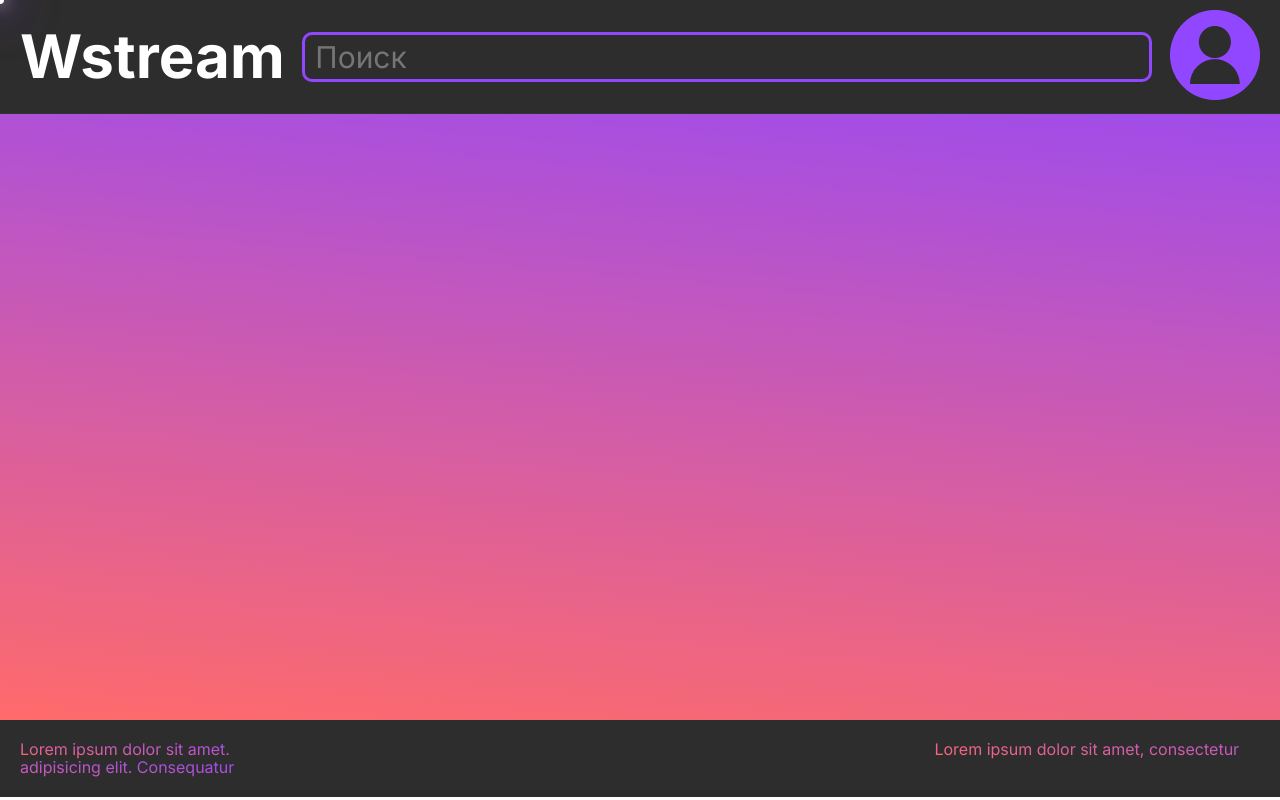
After one commit to Shiro9009/GAG, a Django app: template gagproject/hello/templates/main.html in a window 1280 px wide. The commit adds this page. Run offline with Django 5.2, Linux system fonts and the light colour scheme; the template is opened without the code that fills it, so the values that code supplies are empty.

Commit message:
разбил

```diff
--- a/gagproject/hello/static/css/style.css
+++ b/gagproject/hello/static/css/style.css
@@ -5,6 +5,7 @@ body{
     cursor: none;
     font-family: "Inter", sans-serif;
 }
+
 
 .linklogo{
     cursor: default
@@ -28,6 +29,8 @@ a{
 
 .header{
     background: #2d2d2d;
+    width: 100vw;
+    position: fixed;
 }
 
 .container{
@@ -184,7 +187,7 @@ input, .search-logo {
 .streamer{
     background-color: #2d2d2d;
     min-width: 200px;
-    width: 400px;
+    width: 450px;
     border: 4px solid #9147FF;
     display: block;
 }
@@ -222,6 +225,7 @@ input, .search-logo {
     grid-template-columns: repeat(auto-fill, 400px);
     grid-template-rows: repeat(auto-fill, 400px);
     justify-content: space-evenly;
+    padding-right: 45px;
 }
 
 .streams{
--- /dev/null
+++ b/gagproject/hello/templates/main.html
@@ -0,0 +1,71 @@
+<!DOCTYPE html>
+<html lang="en">
+
+<head>
+    <meta charset="UTF-8">
+    <meta name="viewport" content="width=device-width, initial-scale=1.0">
+    <link rel="preconnect" href="https://fonts.googleapis.com">
+    <link rel="preconnect" href="https://fonts.gstatic.com" crossorigin>
+    <link
+        href="https://fonts.googleapis.com/css2?family=Inter:ital,opsz,wght@0,14..32,100..900;1,14..32,100..900&display=swap"
+        rel="stylesheet">
+    <link rel="stylesheet" href="../static/css/normalize.css">
+    <link rel="stylesheet" href="../static/css/style.css">
+    <title>Wstream</title>
+</head>
+
+<body>
+    <header class="header">
+        <div class="container">
+            <nav class="menu">
+                <a href="#" class="linklogo">
+                    <h1 class="title">
+                        Wstream
+                    </h1>
+                </a>
+                <form class="seacrh-all" action="/search" method="get">
+                    <input class="search-logo" type="text" name="query" placeholder="Поиск">
+                </form>
+                <a href="#" class="user">
+                    <img src="../static/images/Group 3.png" alt="user">
+                </a>
+            </nav>
+        </div>
+    </header>
+    <main class="main">
+        {% block main %}
+        {% endblock %}
+    </main>
+    <footer class="footer">
+        <div class="container">
+            <div class="left">
+                <p class="text">Lorem ipsum dolor sit amet.</p>
+            </div>
+            <div class="right">
+                <p class="text">Lorem ipsum dolor sit amet, consectetur adipisicing elit. Consequatur</p>
+            </div>
+        </div>
+    </footer>
+    <script>
+        const simpleTrail = document.createElement('div');
+        simpleTrail.className = 'simple-trail';
+        document.body.appendChild(simpleTrail);
+
+        simpleTrail.style.opacity = '1';
+
+        document.addEventListener('mousemove', (e) => {
+            simpleTrail.style.left = (e.clientX - 4) + 'px';
+            simpleTrail.style.top = (e.clientY - 4) + 'px';
+        });
+
+        document.addEventListener('mouseleave', () => {
+            simpleTrail.style.opacity = '0';
+        });
+
+        document.addEventListener('mouseenter', () => {
+            simpleTrail.style.opacity = '1';
+        });
+    </script>
+</body>
+
+</html>
--- a/gagproject/hello/views.py
+++ b/gagproject/hello/views.py
@@ -4,4 +4,4 @@ from .models import streams
 # Create your views here.
 def hello(request):
     name = streams.objects.all()
-    return render(request, 'index.html', {'name': name})
+    return render(request, 'base.html', {'name': name})
```
Also changed, not shown: gagproject/hello/templates/base.html (added, +21 -0 lines).
